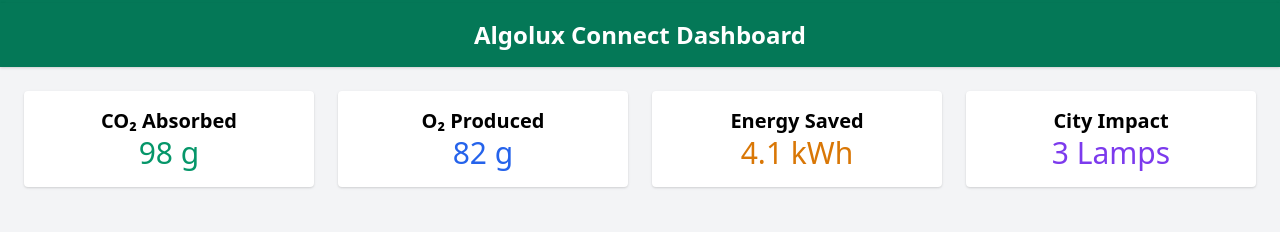
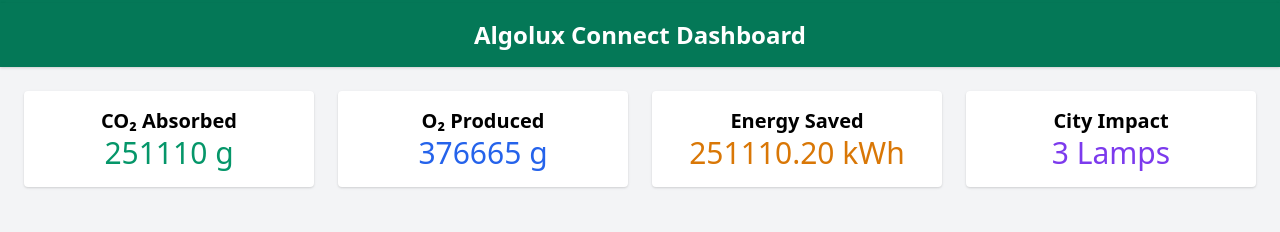
Before and after one commit to Retr02111/Retr02111.github.io, a plain HTML site: page index.html in a window 1280 px wide. Shown: the part 797-1029 px from the top of the page. Drawn offline with nearby package versions, Linux system fonts and the light colour scheme.

Commit message:
Update index.html

```diff
--- a/index.html
+++ b/index.html
@@ -140,10 +140,33 @@
     }
   ];
 
-    document.getElementById('co2').textContent = `${lamps.reduce((a, l) => a + l.co2, 0)} g`;
-    document.getElementById('o2').textContent = `${lamps.reduce((a, l) => a + l.o2, 0)} g`;
-    document.getElementById('energy').textContent = `${lamps.reduce((a, l) => a + l.energySaved, 0).toFixed(1)} kWh`;
-    document.getElementById('cityImpact').textContent = `${lamps.length} Lamps`;
+  // Preset start time (e.g., May 1, 2025 00:00:00 UTC)
+  const startTime = new Date('2025-05-25T00:00:00Z').getTime();
+
+  // Base daily rates (per lamp)
+  const ratePerLamp = {
+    co2: 0.2,       // grams/s
+    o2: 0.3,        // grams/s
+    energy: 0.20   // kWh/s
+  };
+
+  function updateDashboardValues() {
+    const now = Date.now();
+    const elapsedSeconds = (now - startTime) / 1000;
+    const totalLamps = lamps.length;
+
+    const co2Total = (elapsedSeconds * ratePerLamp.co2 * totalLamps).toFixed(0);
+    const o2Total = (elapsedSeconds * ratePerLamp.o2 * totalLamps).toFixed(0);
+    const energyTotal = (elapsedSeconds * ratePerLamp.energy * totalLamps).toFixed(2);
+
+    document.getElementById('co2').textContent = `${co2Total} g`;
+    document.getElementById('o2').textContent = `${o2Total} g`;
+    document.getElementById('energy').textContent = `${energyTotal} kWh`;
+    document.getElementById('cityImpact').textContent = `${totalLamps} Lamps`;
+  }
+
+  updateDashboardValues();
+  setInterval(updateDashboardValues, 3000); // Update every 3 seconds
 
   const map = L.map('map').setView([41.31583, 19.79692], 16);
   L.tileLayer('https://{s}.tile.openstreetmap.org/{z}/{x}/{y}.png', {
@@ -160,7 +183,11 @@
     lamp.alerts.forEach(alert => {
       const li = document.createElement('li');
       li.textContent = `${lamp.id} - ${alert}`;
-        li.className = alert.toLowerCase().includes('required') || alert.toLowerCase().includes('degraded') ? 'text-red-600' : alert.toLowerCase().includes('due') ? 'text-blue-600' : 'text-green-600';
+      li.className = alert.toLowerCase().includes('required') || alert.toLowerCase().includes('degraded')
+        ? 'text-red-600'
+        : alert.toLowerCase().includes('due')
+          ? 'text-blue-600'
+          : 'text-green-600';
       alertsList.appendChild(li);
     });
   });
```
Lines whose indentation alone changed are shown as unchanged.
